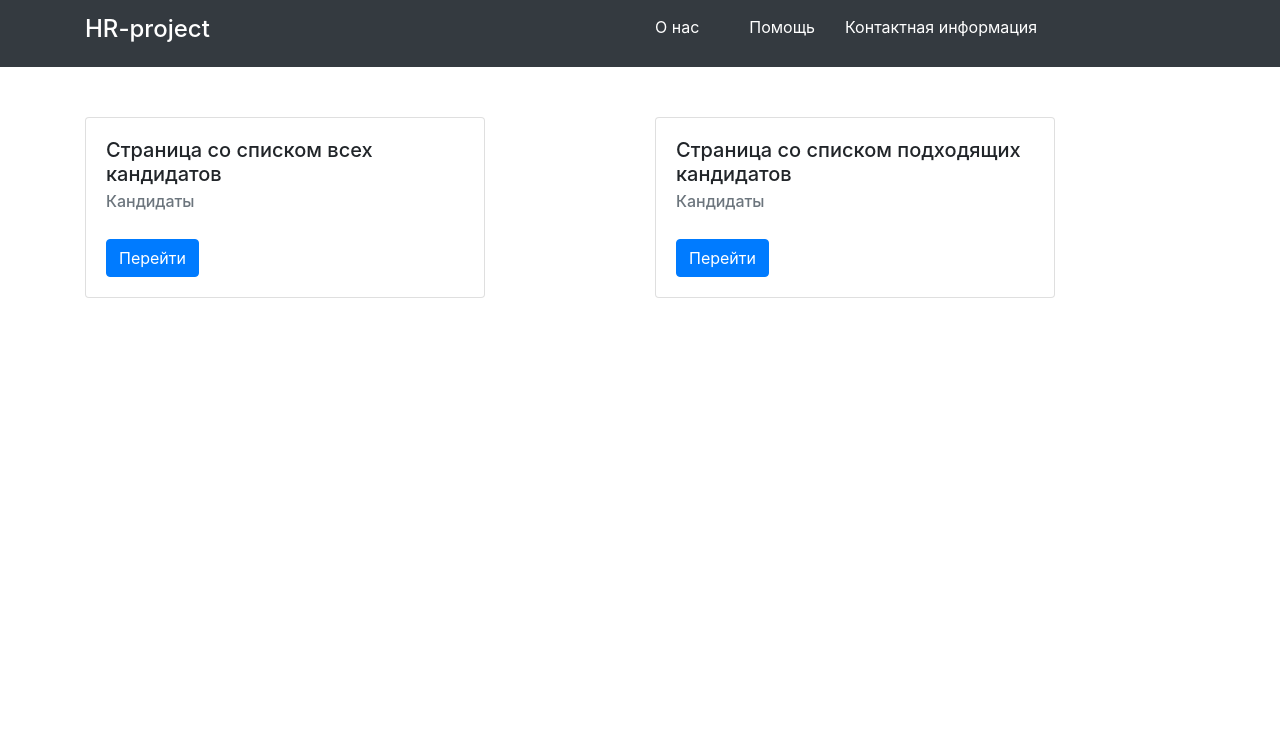
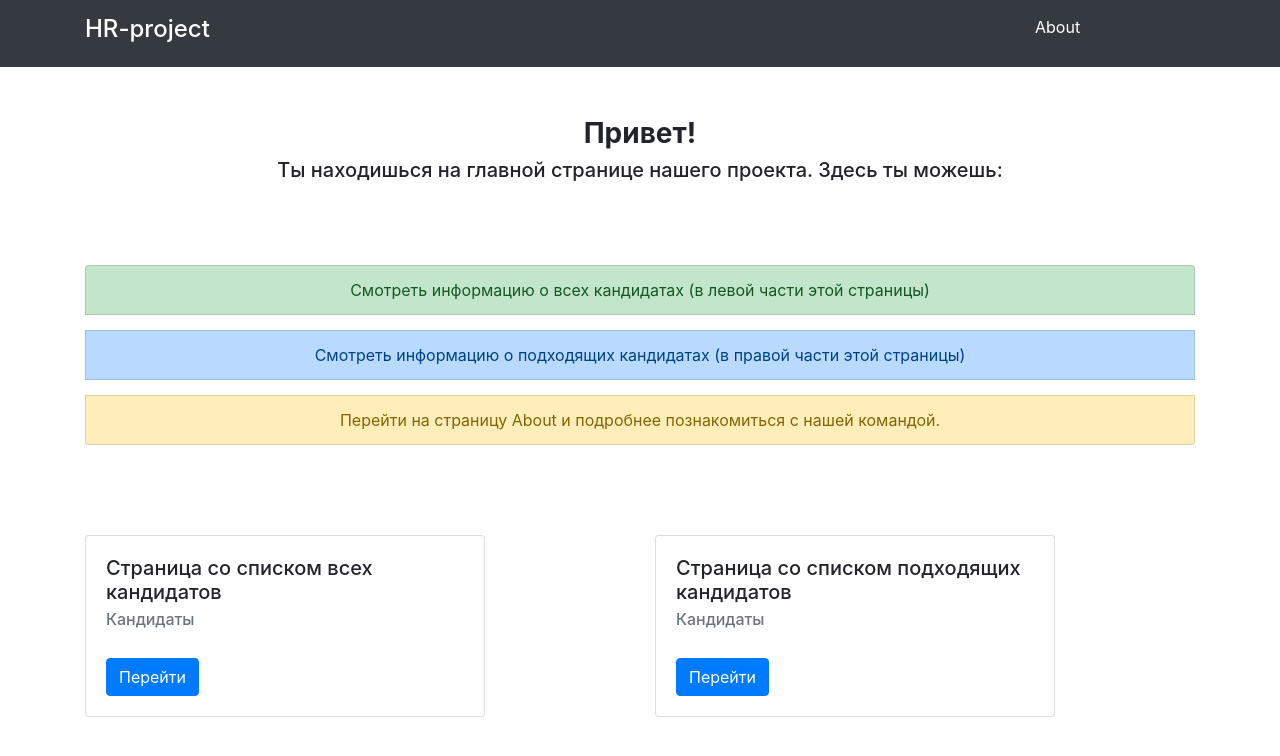
Before and after one commit to oneofrice/projectHR, a Django app: template django/templates/main.html in a window 1280 px wide. Shown: the top 756 px of the page. Run offline with Django 4.2, Linux system fonts and the light colour scheme; the template is opened without the code that fills it, so the values that code supplies are empty; some libraries are stand-ins or nearby versions.

Commit message:
верстка main

```diff
--- a/django/templates/f_list.html
+++ b/django/templates/f_list.html
@@ -16,13 +16,13 @@
             <div class="container">
 
               <div class="row" style=" margin-top: 15px; margin-bottom: 15px;">
-                <div class="col-10s text-white">
+                <div class="col-10 text-white">
                   <strong>
                     <h4>HR-project</h4>
                   </strong>
                 </div>
                 <div class="col text-white">
-                  About
+                  <a href="about.html" class="text-white">About</a>
                 </div>
               </div>
             </div>
@@ -51,7 +51,7 @@
 
 <!--     Button trigger modal -->
         <button style="margin-bottom: 25px;" type="button" class="btn btn-primary" data-toggle="modal" data-target="#exampleModal">
-            Добавить данные
+            Add
         </button>
 
         <!-- Modal -->
--- a/django/templates/main.html
+++ b/django/templates/main.html
@@ -15,20 +15,15 @@
     <div class="container">
 
       <div class="row" style=" margin-top: 15px; margin-bottom: 15px;">
-        <div class="col-6 text-white">
+        <div class="col-10 text-white">
           <strong>
             <h4>HR-project</h4>
           </strong>
         </div>
         <div class="col text-white">
-          О нас
+          <a class="text-white" href="about.html">About</a>
         </div>
-        <div class="col text-white">
-          Помощь
-        </div>
-        <div class="col-4 text-white">
-          Контактная информация
-        </div>
+
       </div>
         <!-- <ul class="nav justify-content-center" >
             <li class="nav-item ">
@@ -53,7 +48,15 @@
 <!-- body part of web page -->
 <div class="main" style="margin-top: 50px; ">
     <div class="container">
-      <div class="row ">
+      <h3 class="text-center"><strong>Привет!</strong></h3>
+      <h5 class="text-center">Ты находишься на главной странице нашего проекта. Здесь ты можешь:</h5>
+      <div class="list-group">
+        <a href="#" style="margin-top: 75px; margin-bottom: 15px;" class="text-center list-group-item list-group-item-action list-group-item-success">Смотреть информацию о всех кандидатах (в левой части этой страницы)</a>
+        <a href="#" style="margin-bottom: 15px;" class="text-center list-group-item list-group-item-action list-group-item-primary">Смотреть информацию о подходящих кандидатах (в правой части этой страницы)</a>
+        <a href="#" style="margin-bottom: 15px;" class="text-center list-group-item list-group-item-action list-group-item-warning">Перейти на страницу About и подробнее познакомиться с нашей командой.</a>
+      </div>
+
+      <div class="row " style="margin-top: 75px;">
         <div class="col">
           <div class="card" style="width: 25rem;">
             <div class="card-body">
```
Also changed, not shown: django/templates/about.html (added, +69 -0 lines), django/templates/n_f_list.html (+4 -4 lines).
